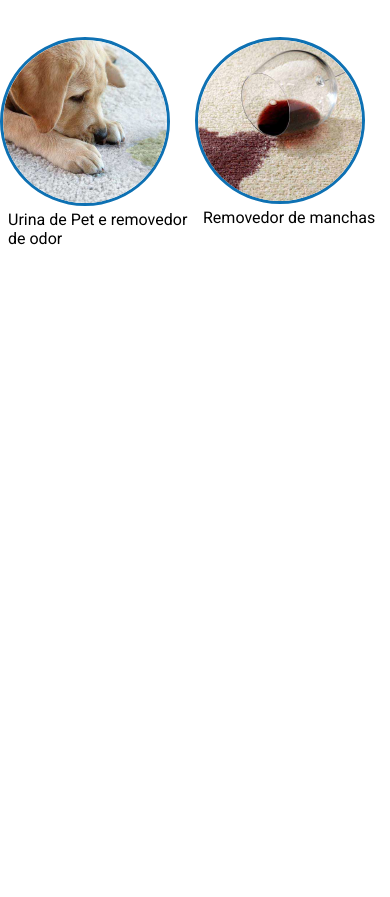
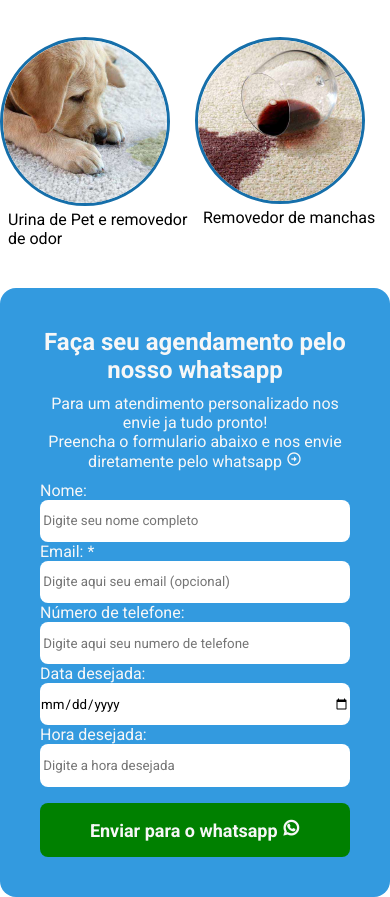
Before and after one commit to alvesgabrieel/Fresh_CleaningPlus, a website: page index.html in a window 390 px wide. Shown: the part 1804-2701 px from the top of the page. Before the commit the page ends 2052 px from the top, so only its background shows below. Drawn offline with nearby package versions, Linux system fonts and the light colour scheme; files that its build step writes are made by us from their sources; files whose address does not match are found by name.

Commit message:
add some files

```diff
--- a/index.html
+++ b/index.html
@@ -12,6 +12,7 @@
     <link rel="stylesheet" href="./dist/styles/main.css">
 </head>
 <body>
+
     <header class="header">
         <div class="header__logo">
             <h1><img class="logo-image" src="./dist/imgs/logo/LOGOTIPO-01.png" alt="logo"></h1>
@@ -88,6 +89,39 @@
         </div>
     </section>
 
+    <section class="grid-pictures">
+        <div class="grid-pictures__grid-images">
+            <img src="./dist/imgs/grid-pictures/image-row_image1 (1).jpg" alt="">
+            <img src="./dist/imgs/grid-pictures/image-row_image2.jpg" alt="">
+            <img src="./dist/imgs/grid-pictures/image-row_image3.jpg" alt="">
+        </div>
+    </section>
+
+    <section class="cta">
+        <div class="cta__form-content">
+            <h2>Faça seu agendamento pelo nosso whatsapp </i></h2>
+            <p>
+                Para um atendimento personalizado nos envie ja tudo pronto! <br />
+                Preencha o formulario abaixo e nos envie diretamente pelo whatsapp <i class="ri-arrow-right-circle-line"></i>
+            </p>
+
+            <form>
+                <label for="name">Nome:</label>
+                <input type="text" name="name" id="name" placeholder=" Digite seu nome completo" required>
+                <label for="email">Email: *</label>
+                <input type="email" name="email" id="email" placeholder=" Digite aqui seu email (opcional)">
+                <label for="cel">Número de telefone:</label>
+                <input type="number" name="cel" id="cel" placeholder=" Digite aqui seu numero de telefone" required>
+                <label for="date">Data desejada:</label>
+                <input type="date" name="date" id="date">
+                <label for="hour">Hora desejada:</label>
+                <input type="text" name="hour" id="hour" placeholder=" Digite a hora desejada">
+                <button type="submit" class="btn">Enviar para o whatsapp   <i class="ri-whatsapp-line wpp"></i></button>
+            </form>
+        </div>
+
+    </section>
+
     <script src="./dist/scripts/main.js"></script>
 </body>
 </html>
--- a/src/styles/_content.scss
+++ b/src/styles/_content.scss
@@ -24,10 +24,10 @@
         }
 
         .image{
-            margin-bottom: 20px;
+            margin-bottom: 40px;
 
             @media (max-width: 1080px) {
-                margin-bottom: 90px
+                margin-bottom: 90px;
             }
 
             @media (max-width: 768px) {
--- /dev/null
+++ b/src/styles/_cta.scss
@@ -0,0 +1,42 @@
+@use 'variables';
+
+.cta {
+    display: flex;
+    align-items: center;
+    background-color: variables.$color;
+    color: variables.$textColor;
+    width: 600px;
+    max-width: 100%;
+    margin: 40px auto 0;
+    padding: 40px;
+    border-radius: 16px;
+
+    &__form-content{
+        overflow: hidden;
+        h2, p {
+            text-align: center;
+            margin-bottom: 10px;
+        }
+
+        form{
+            display: grid;
+
+
+            input{
+                height: 5vh;
+                border-radius: 8px;
+                border: none;
+
+            }
+
+            .btn {
+                margin-top: 16px;
+                background-color: green;
+
+                &:hover {
+                    background-color: variables.$secondColor;
+                }
+            }
+        }
+    }
+}
--- /dev/null
+++ b/src/styles/_grid-pictures.scss
@@ -0,0 +1,17 @@
+.grid-pictures{
+    margin-top: 80px;
+    overflow: hidden;
+
+    @media (max-width: 1080px) {
+        display: none;
+    }
+    &__grid-images{
+        display: flex;
+        justify-content: space-around;
+        gap: 50px;
+
+        img{
+            border-radius: 8px;
+        }
+    }
+}
--- a/src/styles/_service.scss
+++ b/src/styles/_service.scss
@@ -1,6 +1,8 @@
 @use 'variables';
 
 .service {
+
+    margin-top: 40px;
 
     @media (max-width: 1080px) {
         margin-top: 80px;
--- a/src/styles/main.scss
+++ b/src/styles/main.scss
@@ -3,6 +3,8 @@
 @use 'hero';
 @use 'content';
 @use 'service';
+@use 'grid-pictures';
+@use 'cta';
 
 *{
     margin: 0;
@@ -27,12 +29,12 @@
     font-weight: bold;
     text-align: center;
     border-radius: 8px;
-    background-color: variables.$color;
+    background-color: variables.$secondColor;
     color: variables.$textColor;
     border: none;
 
     &:hover {
-        background-color: variables.$secondColor;
+        background-color: variables.$color;
     }
 }
 
--- a/src/styles/variables.scss
+++ b/src/styles/variables.scss
@@ -1,4 +1,4 @@
 $color:#339adf;
-$secondColor:#0e71b3;
+$secondColor:#166faa;
 $textColor: #f7f7f7;
 $lineColor: #a7a7a7;
```
Also changed, not shown: src/imgs/grid-pictures/image-row_image1 (1).jpg (added), src/imgs/grid-pictures/image-row_image2.jpg (added), src/imgs/grid-pictures/image-row_image3.jpg (added).
